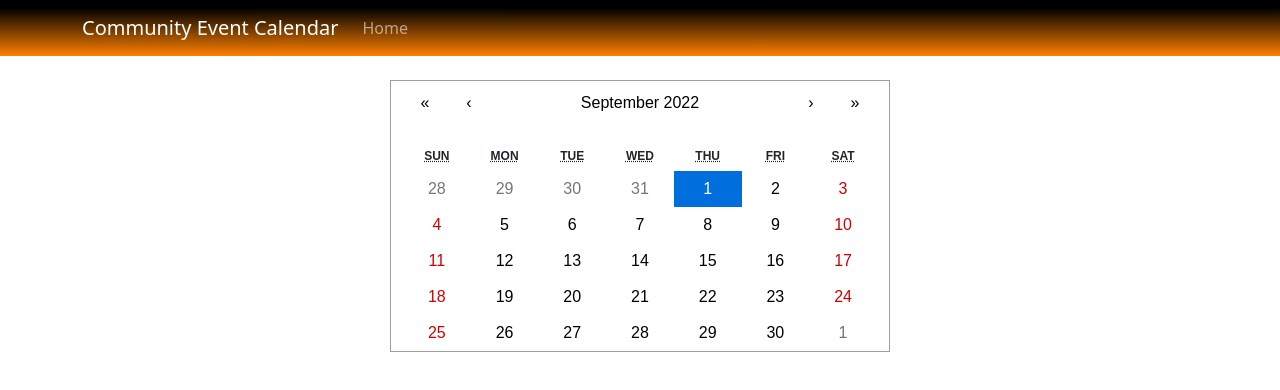
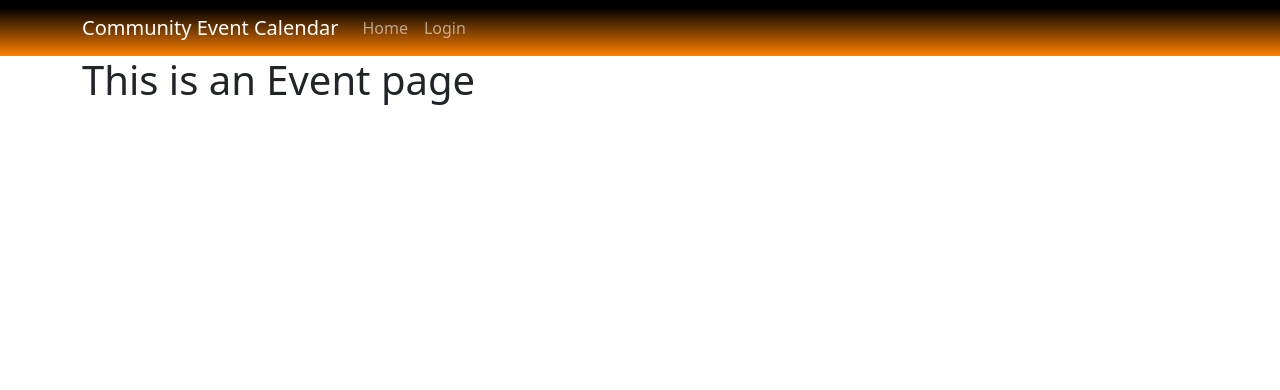
Before and after one commit to fpierreRun/Group-3-MVP, a React (Create React App) app in the folder client/: page /event/1 in a window 1280 px wide. Shown: the top 390 px of the page. Built offline with nearby package versions, Linux system fonts and the light colour scheme.

Commit message:
page outline, set up router

```diff
--- a/client/src/App.js
+++ b/client/src/App.js
@@ -1,17 +1,32 @@
+import { BrowserRouter as Router, Routes, Route, } from "react-router-dom"
+import Container from "react-bootstrap/Container"
+
+import "bootstrap/dist/css/bootstrap.min.css"
+import './style.css';
+
 import EventCalendar from './components/EventCalendar';
 import Header from './components/Header';
 
-import "bootstrap/dist/css/bootstrap.min.css"
-import './style.css';
+import Home from "./pages/Home"
+import SingleEvent from "./pages/SingleEvent"
+import LoginSignup from "./pages/LoginSingup"
 
 
 function App() {
   return (
     <>
       <Header></Header>
-      <main className='container-fluid'>
-        <EventCalendar></EventCalendar>
-      </main>
+      <Container>
+      <Router>
+          <Routes>
+            <Route path="/" element={<Home />} />
+            <Route path="/login" element={<LoginSignup />} />
+            <Route path="/event">
+              <Route path=":id" element={<SingleEvent />} />
+            </Route>
+          </Routes>
+        </Router>
+      </Container>
     </>
   );
 }
--- a/client/src/components/Header.js
+++ b/client/src/components/Header.js
@@ -11,6 +11,7 @@ const Header = (props) => {
         <Navbar.Collapse id="basic-navbar-nav">
           <Nav className="me-auto">
             <Nav.Link href="/">Home</Nav.Link>
+            <Nav.Link href="/login">Login</Nav.Link>
           </Nav>
         </Navbar.Collapse>
       </Container>
--- /dev/null
+++ b/client/src/pages/Home.js
@@ -0,0 +1,9 @@
+import EventCalendar from '../components/EventCalendar'
+
+const HomePage = (props) => {
+  return (
+    <EventCalendar></EventCalendar>
+  )
+}
+
+export default HomePage
--- /dev/null
+++ b/client/src/pages/LoginSingup.js
@@ -0,0 +1,11 @@
+
+
+const LoginPage = (props) => {
+  return (
+    <div>
+      <h1>This is the Login page</h1>
+    </div>
+  )
+}
+
+export default LoginPage
--- /dev/null
+++ b/client/src/pages/SingleEvent.js
@@ -0,0 +1,11 @@
+
+
+const EventPage = (props) => {
+  return (
+    <div>
+      <h1>This is an Event page</h1>
+    </div>
+  )
+}
+
+export default EventPage
```
